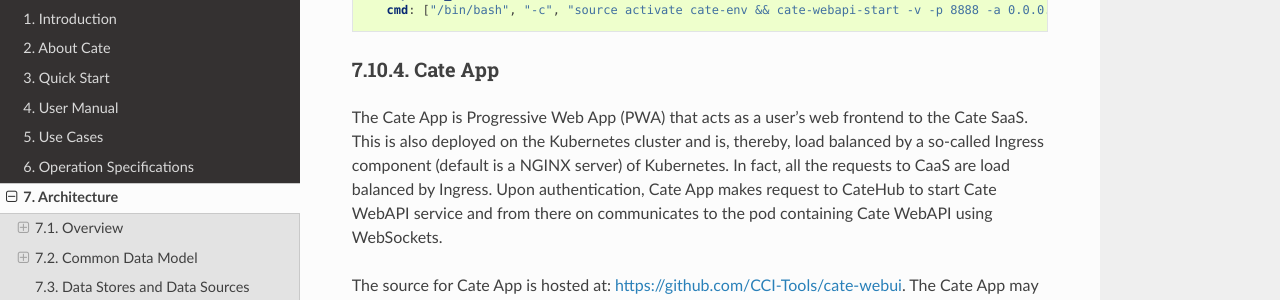
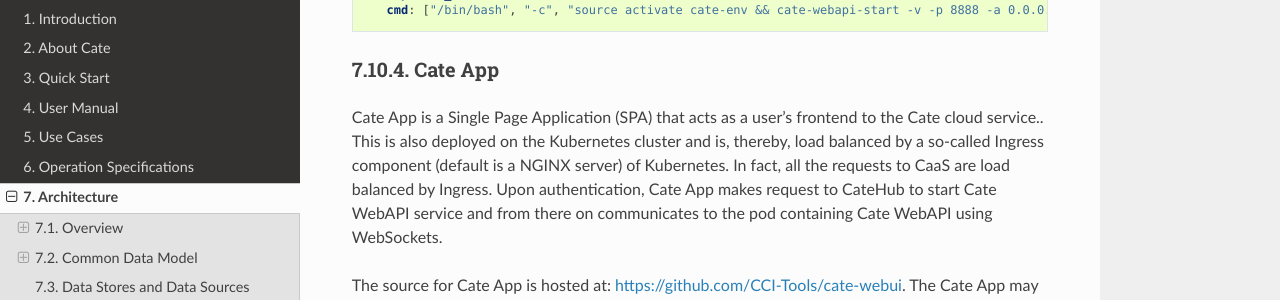
Before and after one commit to CCI-Tools/cate, a Sphinx documentation site: the page built from docs/source/architecture.rst, in a window 1280 px wide and 900 px high, scrolled down 15821 px. Shown: the part 150-450 px from the top of the window. Built offline with Sphinx 7.4.7 and the Read the Docs theme 2.0.0, drawn with Linux system fonts in a browser that asks for light colours.

Commit message:
Update docs/source/architecture.rst
Co-authored-by: Norman Fomferra <norman.fomferra@brockmann-consult.de>

```diff
--- a/docs/source/architecture.rst
+++ b/docs/source/architecture.rst
@@ -616,7 +616,7 @@
 Cate App
 ----------
 
-The Cate App is Progressive Web App (PWA) that acts as a user's web frontend to the Cate SaaS.
+Cate App is a Single Page Application (SPA) that acts as a user's frontend to the Cate cloud service..
 This is also deployed on the Kubernetes cluster and is, thereby, load balanced by a so-called Ingress component
 (default is a NGINX server) of Kubernetes. In fact, all the requests to CaaS are load balanced by Ingress.
 Upon authentication, Cate App makes request to CateHub to start Cate WebAPI service and from there on communicates to the
```
